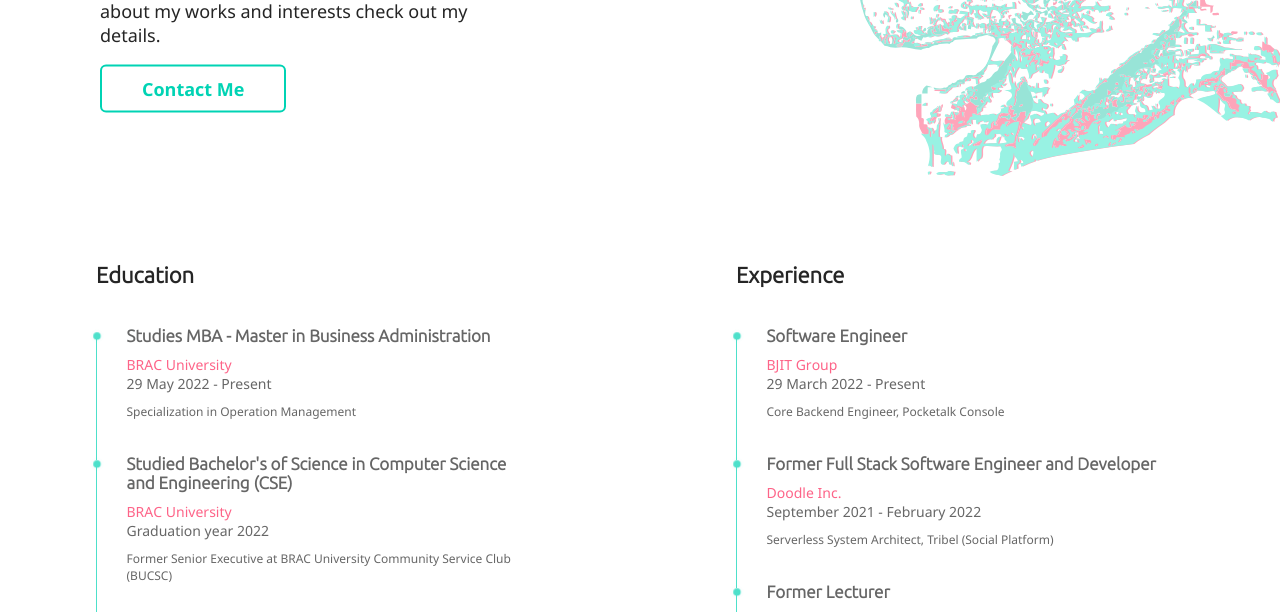
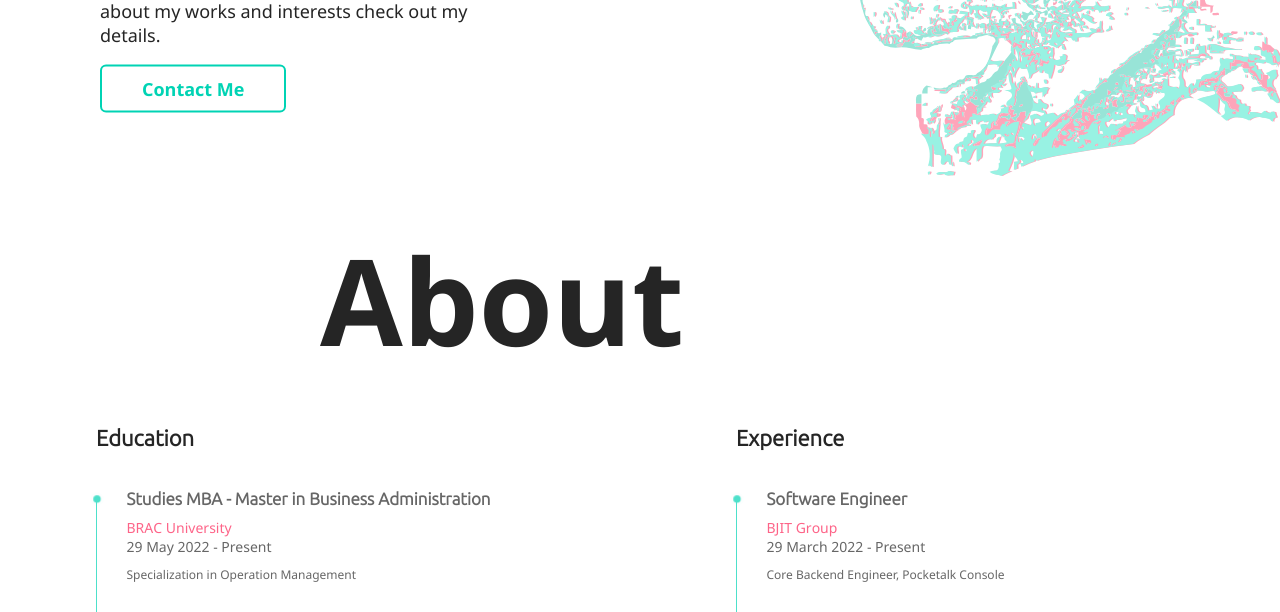
Before and after one commit to FzArnob/farhanzaman.dev, a PHP site: page / in a window 1280 px wide. Shown: the part 582-1194 px from the top of the page. Run offline with PHP 8.4, Linux system fonts and the light colour scheme.

Commit message:
tiltle added

```diff
--- a/version_1.01/index.html
+++ b/version_1.01/index.html
@@ -5,7 +5,8 @@
   <title>Farhan Zaman - A curious soul</title>
   <link href="view/static/favicon.png" rel="icon" />
   <meta charset="UTF-8" />
-  <link rel="stylesheet" href="https://fonts.googleapis.com/css2?family=Material+Symbols+Outlined:opsz,wght,FILL,GRAD@48,400,0,0" />
+  <link rel="stylesheet"
+    href="https://fonts.googleapis.com/css2?family=Material+Symbols+Outlined:opsz,wght,FILL,GRAD@48,400,0,0" />
   <meta name="viewport" content="width=device-width, initial-scale=1" />
   <link href="view/css/app.css" rel="stylesheet" />
 
@@ -47,19 +48,22 @@
           <li class="nav-item"><a class="nav-links c1" href="/docs.html">Works</a></li>
           <li class="nav-item"><a class="nav-links c1" href="/blog.html">Blog</a></li>
         </ul>
-        <div class="nav-icon animate-top" id="nav-menu-button"><span class="material-symbols-outlined mobile-menu-icon">list</span></i></div>
-        <div class="themeBtn animate-right" id="theme-toogle-button"><span class="material-symbols-outlined themeBtn-icon" id="theme-btn">bolt</span></div>
+        <div class="nav-icon animate-top" id="nav-menu-button"><span
+            class="material-symbols-outlined mobile-menu-icon">list</span></i></div>
+        <div class="themeBtn animate-right" id="theme-toogle-button"><span
+            class="material-symbols-outlined themeBtn-icon" id="theme-btn">bolt</span></div>
       </div>
     </div>
     <div id="content-gap"></div>
     <div class="main-content">
+      <div class="row intro-text-medium"><div class="column-2 ch-1 wobble">About</div></div>
         <div class="row">
           <div class="column-2">
-          <br/>
-          <br/>
-          <div class="topic wobble">Education</div>
-          <br/>
-          <br/>
+            <br />
+            <br />
+            <div class="topic wobble" data-animation="upscale">Education</div>
+            <br />
+            <br />
             <div class="point-box">
               <div class="point">
                 <span class="hotspot main-wrapper">
@@ -74,8 +78,8 @@
                 Studies MBA - Master in Business Administration
               </div>
               <div class="box-sub-header">
-              <span class="cross-theme wobble" data-animation="spin">BRAC University</span>
-              <br/>
+                <span class="cross-theme wobble" data-animation="upscale">BRAC University</span>
+                <br />
                 29 May 2022 - Present
               </div>
               <div class="box-description">
@@ -96,8 +100,8 @@
                 Studied Bachelor's of Science in Computer Science and Engineering (CSE)
               </div>
               <div class="box-sub-header">
-              <span class="cross-theme wobble" data-animation="spin">BRAC University</span>
-              <br/>
+                <span class="cross-theme wobble" data-animation="upscale">BRAC University</span>
+                <br />
                 Graduation year 2022
               </div>
               <div class="box-description">
@@ -118,8 +122,8 @@
                 Studied Science: High School (12th Grade)
               </div>
               <div class="box-sub-header">
-              <span class="cross-theme wobble" data-animation="spin">Dhaka College</span>, Founded: 1841
-              <br/>
+                <span class="cross-theme wobble" data-animation="upscale">Dhaka College</span>, Founded: 1841
+                <br />
                 School year 2016
               </div>
               <div class="box-description">
@@ -140,8 +144,8 @@
                 Studied Science: Secondary School (10th Grade)
               </div>
               <div class="box-sub-header">
-              <span class="cross-theme wobble" data-animation="spin">Ideal School & College</span>, Founded: 1965
-              <br/>
+                <span class="cross-theme wobble" data-animation="upscale">Ideal School & College</span>, Founded: 1965
+                <br />
                 School year 2014
               </div>
               <div class="box-description">
@@ -150,11 +154,11 @@
             </div>
           </div>
           <div class="column-2">
-          <br/>
-          <br/>
-          <div class="topic wobble">Experience</div>
-          <br/>
-          <br/>
+            <br />
+            <br />
+            <div class="topic wobble" data-animation="upscale">Experience</div>
+            <br />
+            <br />
             <div class="point-box">
               <div class="point">
                 <span class="hotspot main-wrapper">
@@ -169,8 +173,8 @@
                 Software Engineer
               </div>
               <div class="box-sub-header">
-              <span class="cross-theme wobble" data-animation="spin">BJIT Group</span>
-              <br/>
+                <span class="cross-theme wobble" data-animation="upscale">BJIT Group</span>
+                <br />
                 29 March 2022 - Present
               </div>
               <div class="box-description">
@@ -189,8 +193,8 @@
                 Former Full Stack Software Engineer and Developer
               </div>
               <div class="box-sub-header">
-              <span class="cross-theme wobble" data-animation="spin">Doodle Inc.</span>
-              <br/>
+                <span class="cross-theme wobble" data-animation="upscale">Doodle Inc.</span>
+                <br />
                 September 2021 - February 2022
               </div>
               <div class="box-description">
@@ -211,13 +215,13 @@
                 Former Lecturer
               </div>
               <div class="box-sub-header">
-              <span class="cross-theme wobble" data-animation="spin">Forecast</span>
-              <br/>
+                <span class="cross-theme wobble" data-animation="upscale">Forecast</span>
+                <br />
                 15 April 2018 - March 2021
               </div>
               <div class="box-description">
                 Higher Mathematics Instructor
-              <br/>
+                <br />
                 Physics Coordinator
               </div>
             </div>
--- a/version_1.01/view/css/app.css
+++ b/version_1.01/view/css/app.css
@@ -513,6 +513,10 @@ a {
   display: flex;
   width: 100%;
 }
+.ch-1{
+  margin: auto;
+  width: fit-content;
+}
 .column-2{
   position: relative;
   width: 50%;
```
Lines whose indentation alone changed are shown as unchanged.
